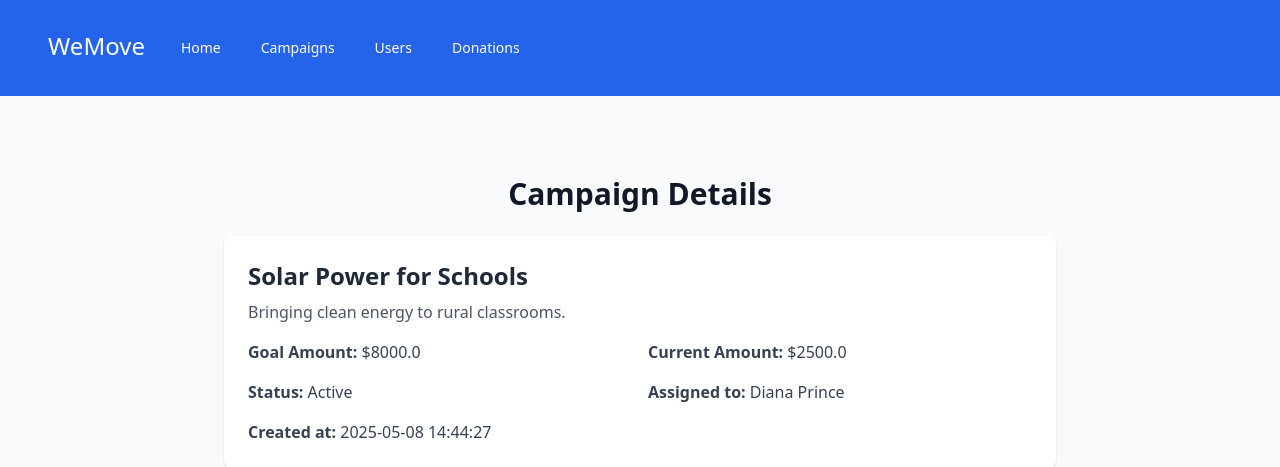
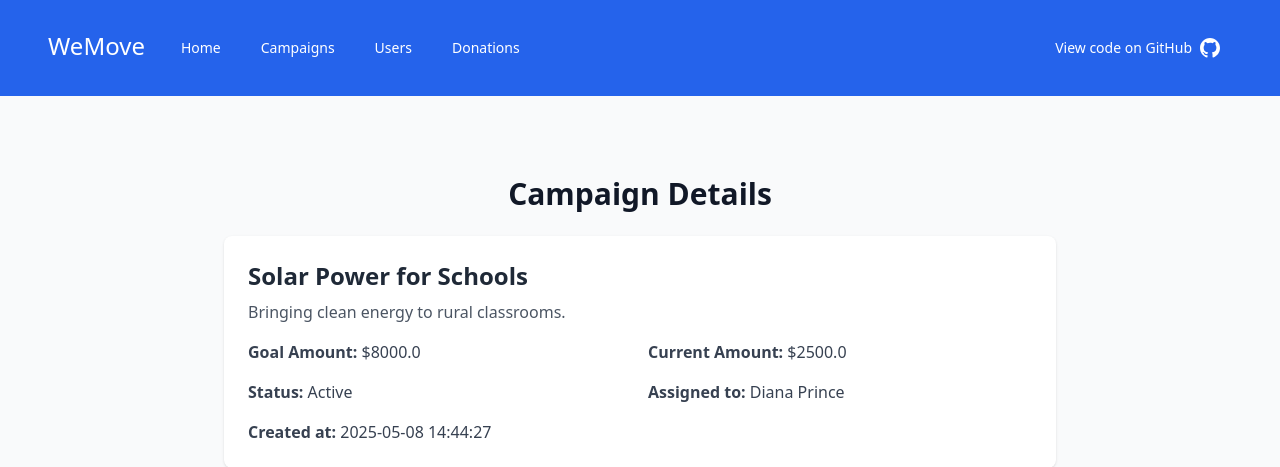
Before and after one commit to mattburnett-repo/we-move, a Flask app: page /campaigns/1 in a window 1280 px wide. Shown: the top 467 px of the page. Run offline with Flask 3, Linux system fonts and the light colour scheme; data comes from the database, SQL or seed files in the repository; some libraries are stand-ins or nearby versions.

Commit message:
Pre-deployment.
Added 'View code on GitHub' link to navbar.
Edits to render.yml.
Edits to README.md.

```diff
--- a/app/templates/components/_navbar.html
+++ b/app/templates/components/_navbar.html
@@ -20,6 +20,16 @@
                             <a href="/donations" class="text-white hover:bg-blue-700 px-3 py-2 rounded-md text-sm font-medium">Donations</a>
                         </div>
                     </div>
+                     <div class="hidden sm:flex items-center ml-auto">
+                        <a href="https://github.com/mattburnett-repo/we-move" target="_blank" rel="noopener noreferrer"
+                          class="flex items-center text-white hover:bg-blue-700 px-3 py-2 rounded-md text-sm font-medium">
+                            View code on GitHub
+                            <svg class="ml-2 h-5 w-5" fill="currentColor" viewBox="0 0 24 24" aria-hidden="true">
+                                <path fill-rule="evenodd" clip-rule="evenodd"
+                                      d="M12 0C5.37 0 0 5.373 0 12c0 5.302 3.438 9.8 8.205 11.387.6.113.82-.26.82-.577v-2.234c-3.338.727-4.033-1.415-4.033-1.415-.546-1.387-1.333-1.757-1.333-1.757-1.09-.745.082-.729.082-.729 1.205.085 1.84 1.238 1.84 1.238 1.07 1.834 2.807 1.304 3.492.996.108-.776.418-1.305.762-1.604-2.665-.305-5.466-1.335-5.466-5.931 0-1.31.468-2.381 1.236-3.221-.124-.303-.535-1.524.117-3.176 0 0 1.008-.322 3.3 1.23a11.45 11.45 0 0 1 3.003-.404c1.018.005 2.045.138 3.003.404 2.29-1.552 3.296-1.23 3.296-1.23.654 1.653.243 2.874.12 3.176.77.84 1.235 1.911 1.235 3.221 0 4.61-2.804 5.624-5.475 5.921.43.372.823 1.102.823 2.222v3.293c0 .319.218.694.825.576C20.565 21.796 24 17.298 24 12c0-6.627-5.373-12-12-12z" />
+                            </svg>
+                        </a>
+                    </div>
                 </div>
             </div>
         </div>
--- a/render.yml
+++ b/render.yml
@@ -1,8 +1,8 @@
 services:
   - type: web
-    name: flask-app
+    name: we-move
     env: python
     plan: free
     buildCommand: "pip install -r requirements.txt"
-    startCommand: "gunicorn app:app"  # Adjust to your actual app entry point
+    startCommand: "gunicorn app:app"
     autoDeploy: true
```
Also changed, not shown: README.md.
